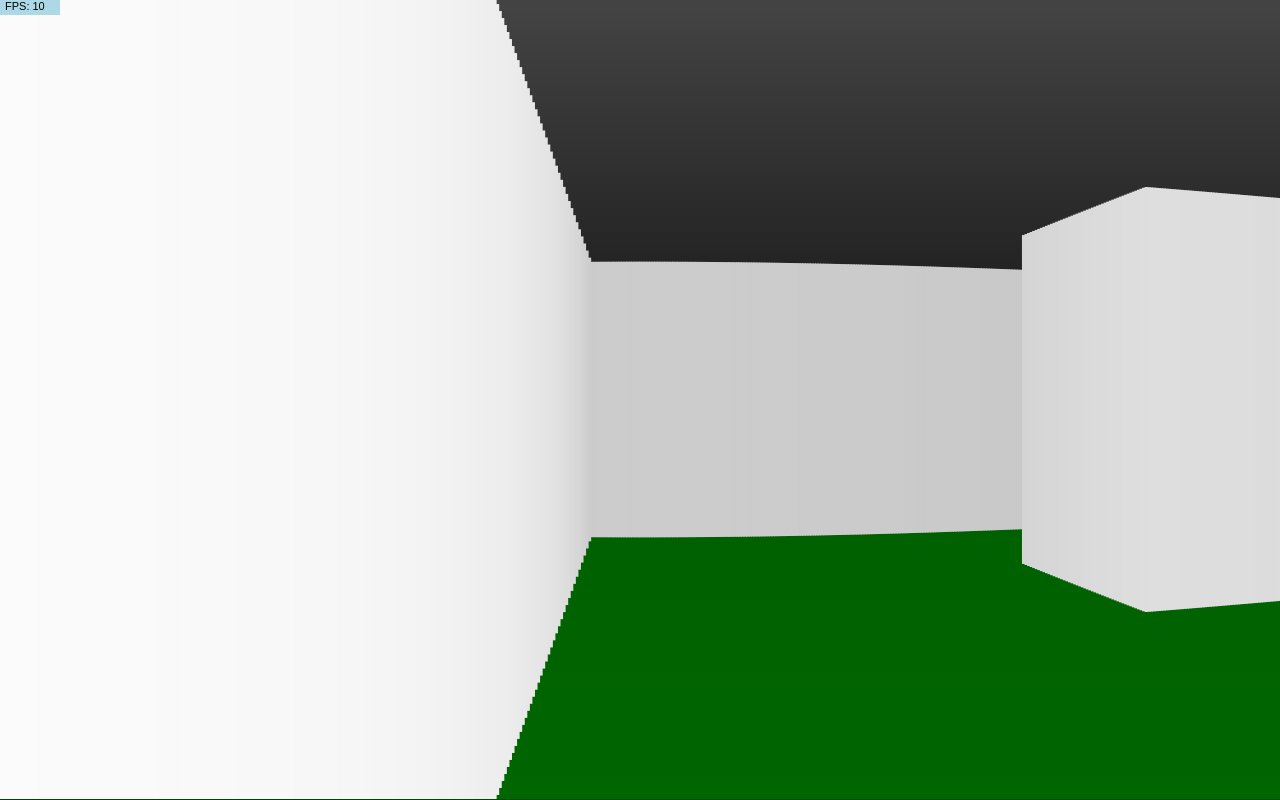
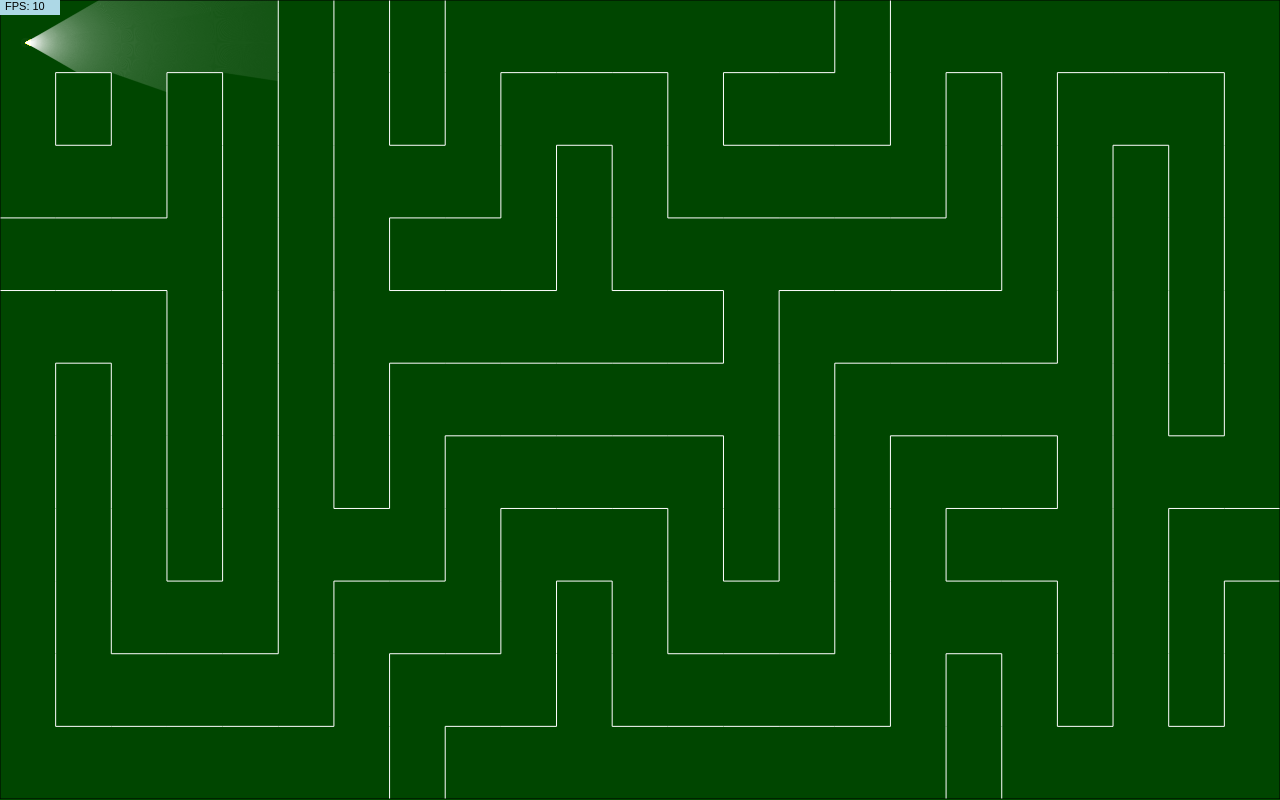
Before and after one commit to Keshav-Madhav/3D-Maze-HTML-CSS-JS, a plain HTML site: page index.html in a window 1280 px wide. Drawn offline with Linux system fonts and the light colour scheme; animation ran at ten frames a second.

Commit message:
Minor QOL changes

```diff
--- a/index.html
+++ b/index.html
@@ -7,8 +7,8 @@
   <title>Ray Cast</title>
 </head>
 <body style="background: #004600; padding: 0; margin: 0; display: flex;">
-  <canvas id="canvas" style="padding: 0; margin: 0; display: none;"></canvas>
-  <canvas id="canvas2" style="padding: 0; margin: 0;"></canvas>
+  <canvas id="canvas" style="padding: 0; margin: 0;"></canvas>
+  <canvas id="canvas2" style="padding: 0; margin: 0; display: none;"></canvas>
 </body>
 <script src="fpsDisplay.js"></script>
 <script src="script.js"></script>
--- a/script.js
+++ b/script.js
@@ -22,7 +22,7 @@ let rays = [];
 let light;
 
 // Number of rays to cast
-let rayCount = 500; // Current number of rays being cast
+let rayCount = 800; // Current number of rays being cast
 
 // Variables for touch event handling
 let tapTime = 0;
@@ -42,7 +42,7 @@ let mazeStartX = cellWidth;
 let mazeStartY = cellHeight;
 
 // Field of view for the light source
-let fov = 55;
+let fov = 60;
 const fovHalf = fov / 2;
 let viewDirection = 0;
 
@@ -61,8 +61,11 @@ let moveLeft = false;
 let moveRight = false;
 
 // Sensitivity factor for rotation speed
-const sensitivity = 5;
+const sensitivity = 8;
 let prevTime = performance.now(); // Track the previous time
+
+// Toggle top-down view
+let topDown = false;
 
 // Class to create boundaries
 class Boundaries {
@@ -115,7 +118,7 @@ function carve(x, y) {
 }
 
 // Start carving from the upper-left corner
-carve(1, 1);
+carve(0, 0);
 // Generate optimized boundaries for the maze
 for (let i = 0; i < mazeRows; i++) {
   for (let j = 0; j < mazeCols; j++) {
@@ -328,11 +331,23 @@ class lightSource {
   }
 }
 
-light = new lightSource(mazeStartX + 10, mazeStartY + 10, 'rgba(255, 255, 237, 0.03)', 'rgba(255, 255, 0, 0.8)');
+light = new lightSource(mazeStartX - 30, mazeStartY - 30, 'rgba(255, 255, 237, 0.03)', 'rgba(255, 255, 0, 0.8)');
 
 window.addEventListener('keydown', (e) => {
   if (e.key === 'r') {
-    light = new lightSource(mazeStartX + 10, mazeStartY + 10, 'rgba(255, 255, 237, 0.03)', 'rgba(255, 255, 0, 0.8)');
+    light = new lightSource(mazeStartX - 30, mazeStartY - 30, 'rgba(255, 255, 237, 0.03)', 'rgba(255, 255, 0, 0.8)');
+  }
+  else if (e.key === 'p') {
+    topDown = !topDown;
+    if(topDown){
+      canvas2.style.display = 'block';
+      canvas.style.display = 'none';
+    }
+    else{
+
+      canvas2.style.display = 'none';
+      canvas.style.display = 'block';
+    }
   }
 });
 
@@ -441,7 +456,7 @@ function draw() {
     boundary.draw();
   }
 
-  drawFPS(ctx2);
+  drawFPS(topDown ? ctx2 : ctx);
 
   requestAnimationFrame(draw);
 }
```
